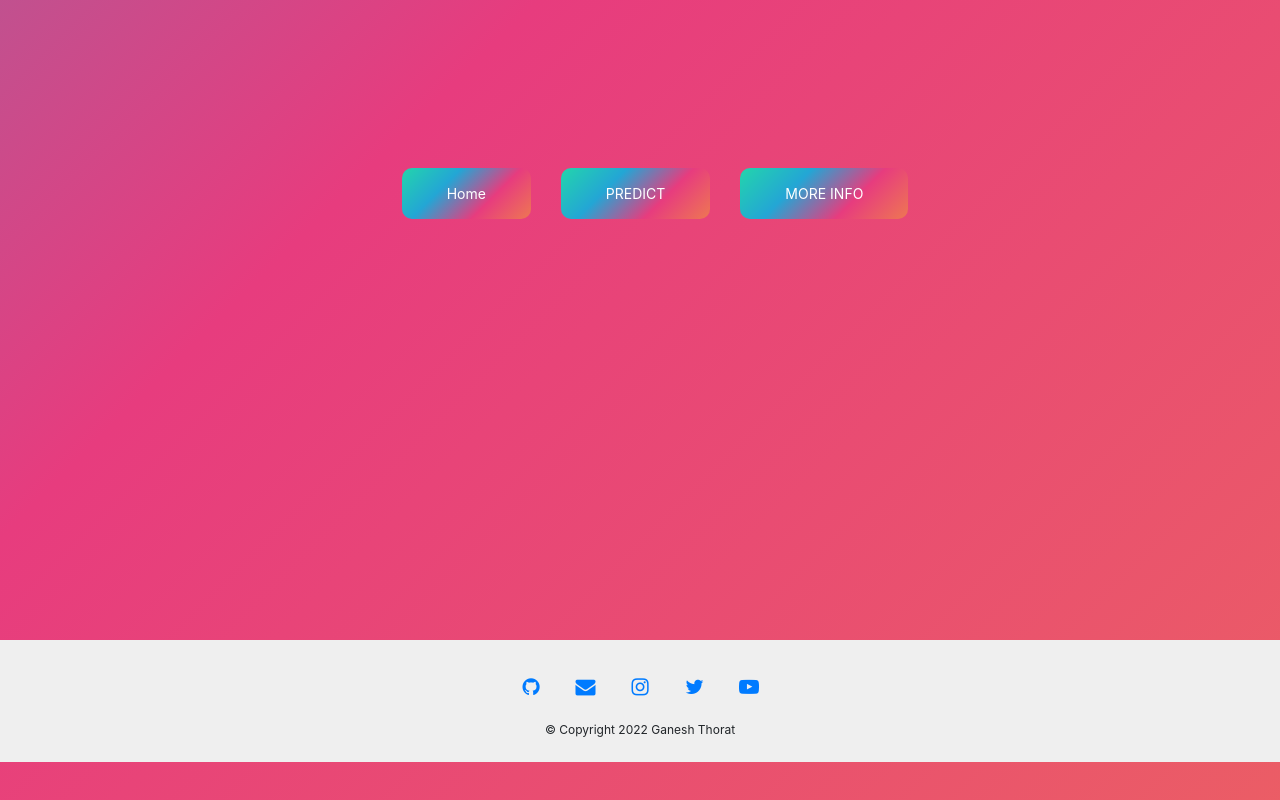
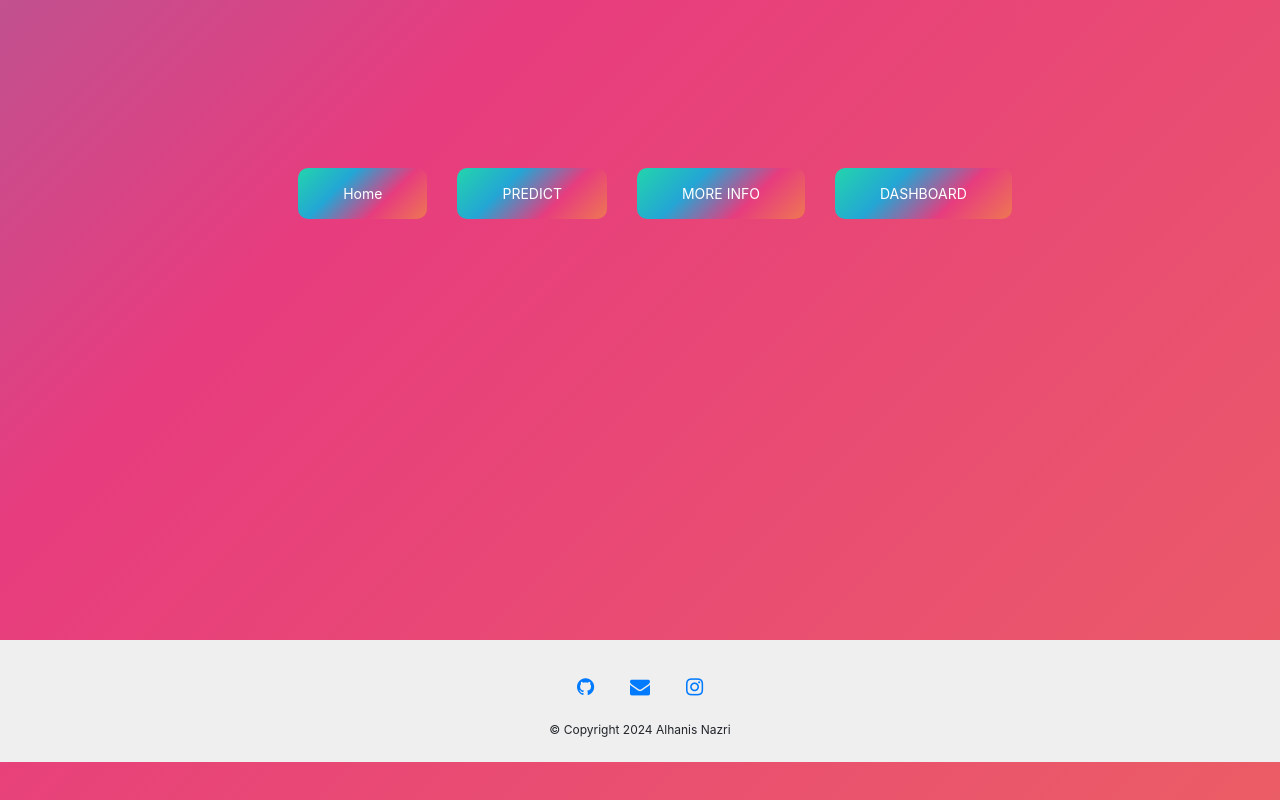
Before and after one commit to Alhns/Fyp, a Flask app: template templates/predictresult.html in a window 1280 px wide. Run offline with Flask 2, Linux system fonts and the light colour scheme; the template is opened without the code that fills it, so the values that code supplies are empty; parts of the project's set-up code (start-up, migrations or seed data) failed here and were passed over; some libraries are stand-ins or nearby versions.

Commit message:
Update predictresult.html

```diff
--- a/templates/predictresult.html
+++ b/templates/predictresult.html
@@ -6,6 +6,7 @@
     <meta http-equiv="X-UA-Compatible" content="IE=edge">
     <meta name="viewport" content="width=device-width, initial-scale=1.0">
     <title>Result</title>
+        <!-- Use Flask url_for to reference static files -->
     <link rel="shortcut icon" type="image/jpg" href="static/images/banner_1.png" />
     <link rel="stylesheet" type="text/css" href="static/css/predictresult.css">
     <link href="//maxcdn.bootstrapcdn.com/font-awesome/4.1.0/css/font-awesome.min.css" rel="stylesheet">
@@ -16,6 +17,8 @@
 <body>
     <br><br><br><br><br><br>
     <section class="result"></section>
+
+    <!-- Display output if available -->
     {% if output is defined and output|length %}
     <div class="col-md-12 text-center">
         <h2>{{ output }}</h2>
@@ -26,20 +29,20 @@
     {% endif %}
     </section>
 
+    <!-- Navigation using url_for -->
     <div class="Btn">
         <a href="/"><span></span>Home</a>
         <a href="/predict"><span></span>PREDICT</a>
         <a href="/moreinfo"><span></span>MORE INFO</a>
+        <a href="/dashboard"><span></span>DASHBOARD</a>
     </div>
 
     <section id="footer">
         <div class="social-links">
-            <a href="https://github.com/Ganesh-Thorat-01" target="_blank"><i class="fa fa-github"></i></a>
-            <a href="mailto:thorat.ganeshscoe@gmail.com" target="_blank"><i class="fa fa-envelope"></i></a>
-            <a href="https://www.instagram.com/ganesh_thorat__/" target="_blank"><i class="fa fa-instagram"></i></a>
-            <a href="https://twitter.com/Ganesh_Thorat_" target="_blank"><i class="fa fa-twitter"></i></a>
-            <a href="https://www.youtube.com/channel/UCXhvVTaw3a8onPxwv2TbwUw" target="_blank"><i class="fa fa-youtube-play"></i></a>
-            <p>&copy; Copyright 2022 Ganesh Thorat</p>
+            <a href="https://github.com/Alhns" target="_blank"><i class="fa fa-github"></i></a>
+            <a href="mailto:alhanis1605@gmail.com" target="_blank"><i class="fa fa-envelope"></i></a>
+            <a href="https://www.instagram.com/al.hns/" target="_blank"><i class="fa fa-instagram"></i></a>
+            <p>&copy; Copyright 2024 Alhanis Nazri</p>
 
         </div>
     </section>
```
